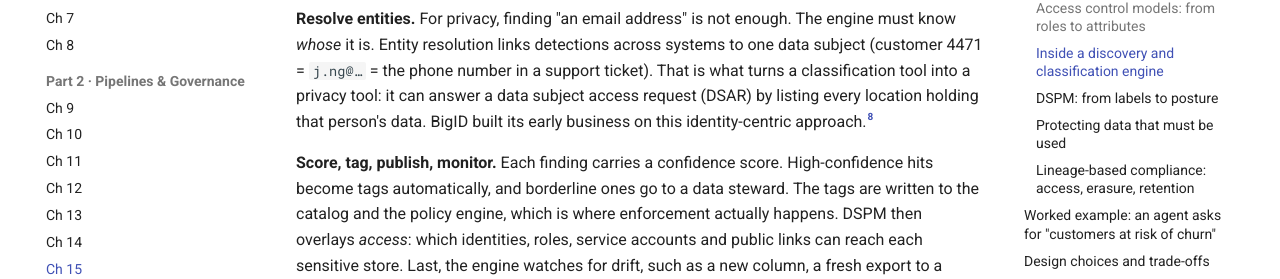
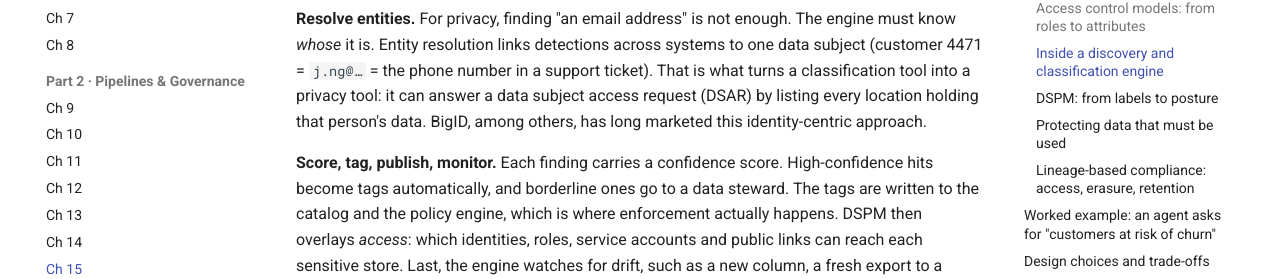
Before and after one commit to FrankHuang94/data_tech_db_claude, an MkDocs documentation site: the page built from docs/02-pipelines-and-governance/ch15-governance-security-privacy.md, in a window 1280 px wide and 900 px high, scrolled down 4949 px. Shown: the part 199-478 px from the top of the window. Built offline with MkDocs 1.6.1 and Material for MkDocs 9.7.7, drawn with Linux system fonts in a browser that asks for light colours; comment, search, counter and statistics services are not loaded; some of the changed text lies outside the part shown.

```diff
--- a/docs/02-pipelines-and-governance/ch15-governance-security-privacy.md
+++ b/docs/02-pipelines-and-governance/ch15-governance-security-privacy.md
@@ -123,7 +123,7 @@ flowchart LR
 - **LLM classification.** Large models can read a document and say "this is a merger term sheet" or "this ticket describes a customer's diagnosis." They capture context no pattern can. They are also slow and costly per token, which matters at petabyte scale, and the prompt itself must not leak the data.
 - **Fingerprinting and exact data match (EDM).** The customer uploads hashed values from a system of record, such as the real customer table, and the engine flags exact matches anywhere. Purview's EDM works this way.[^purview-class] EDM is the most precise detector, but it only finds data that is already known.
 
-**Resolve entities.** For privacy, finding "an email address" is not enough. The engine must know *whose* it is. Entity resolution links detections across systems to one data subject (customer 4471 = `j.ng@…` = the phone number in a support ticket). That is what turns a classification tool into a privacy tool: it can answer a data subject access request (DSAR) by listing every location holding that person's data. BigID built its early business on this identity-centric approach.[^bigid]
+**Resolve entities.** For privacy, finding "an email address" is not enough. The engine must know *whose* it is. Entity resolution links detections across systems to one data subject (customer 4471 = `j.ng@…` = the phone number in a support ticket). That is what turns a classification tool into a privacy tool: it can answer a data subject access request (DSAR) by listing every location holding that person's data. BigID, among others, has long marketed this identity-centric approach.
 
 **Score, tag, publish, monitor.** Each finding carries a confidence score. High-confidence hits become tags automatically, and borderline ones go to a data steward. The tags are written to the catalog and the policy engine, which is where enforcement actually happens. DSPM then overlays *access*: which identities, roles, service accounts and public links can reach each sensitive store. Last, the engine watches for drift, such as a new column, a fresh export to a scratch bucket, or a role that suddenly gained read access.
 
```
Also changed, not shown: other parts of docs/02-pipelines-and-governance/ch15-governance-security-privacy.md (+2 -2 lines).
